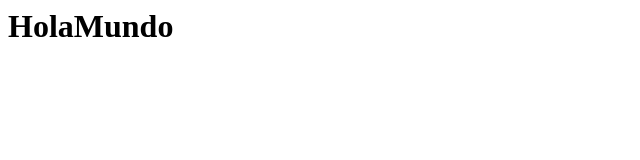
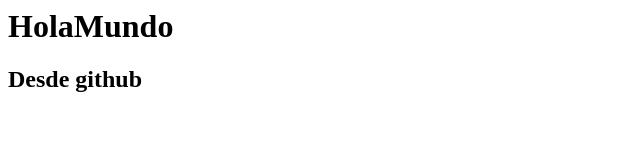
Before and after one commit to MartosMartinJose/Ejemplo, a plain HTML site: page index.html in a window 1280 px wide. Shown: the whole page, without its empty margins (0-640 px from the left). Drawn offline with Linux system fonts and the light colour scheme.

Commit message:
Update index.html

```diff
--- a/index.html
+++ b/index.html
@@ -1 +1,2 @@
 <h1>HolaMundo</h1>
+<h2>Desde github</h2>
```
